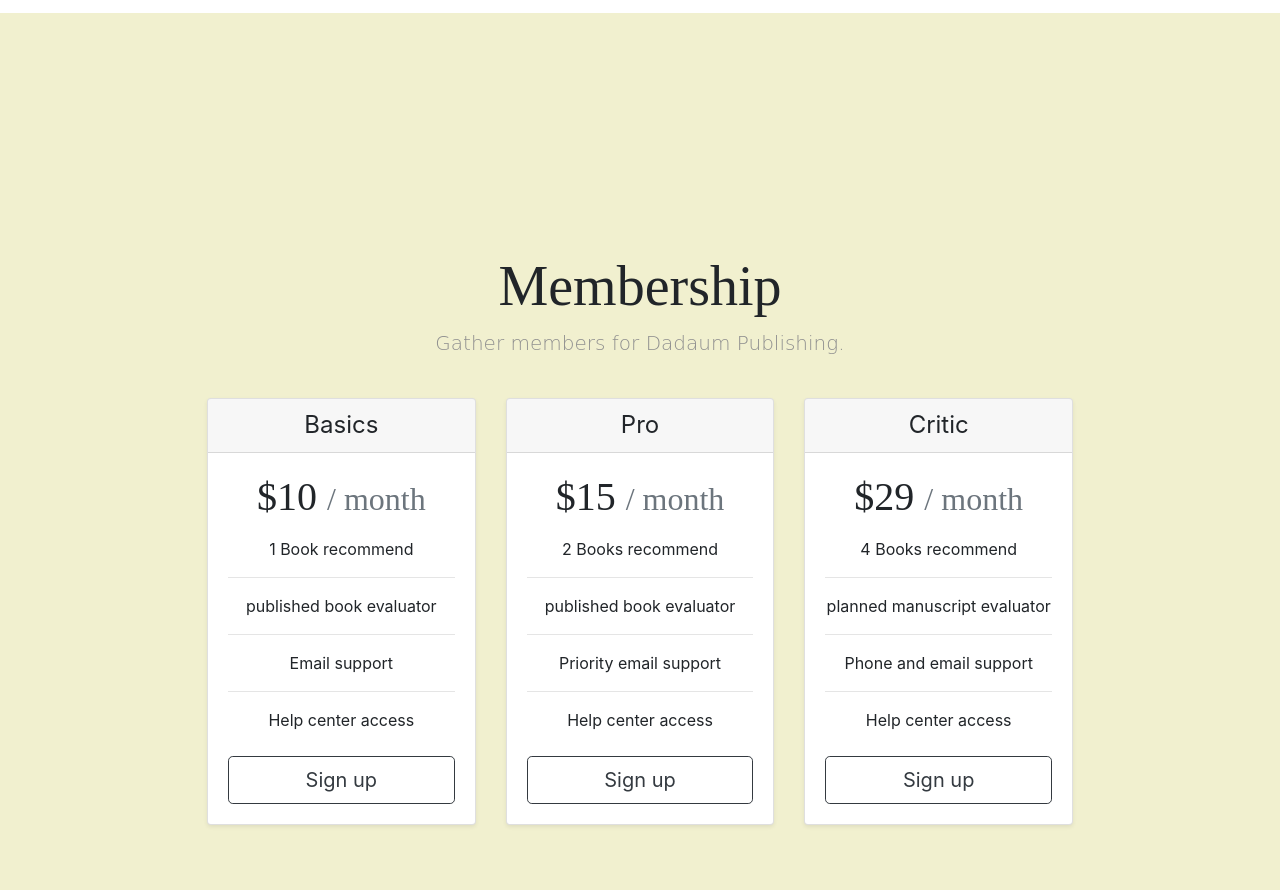
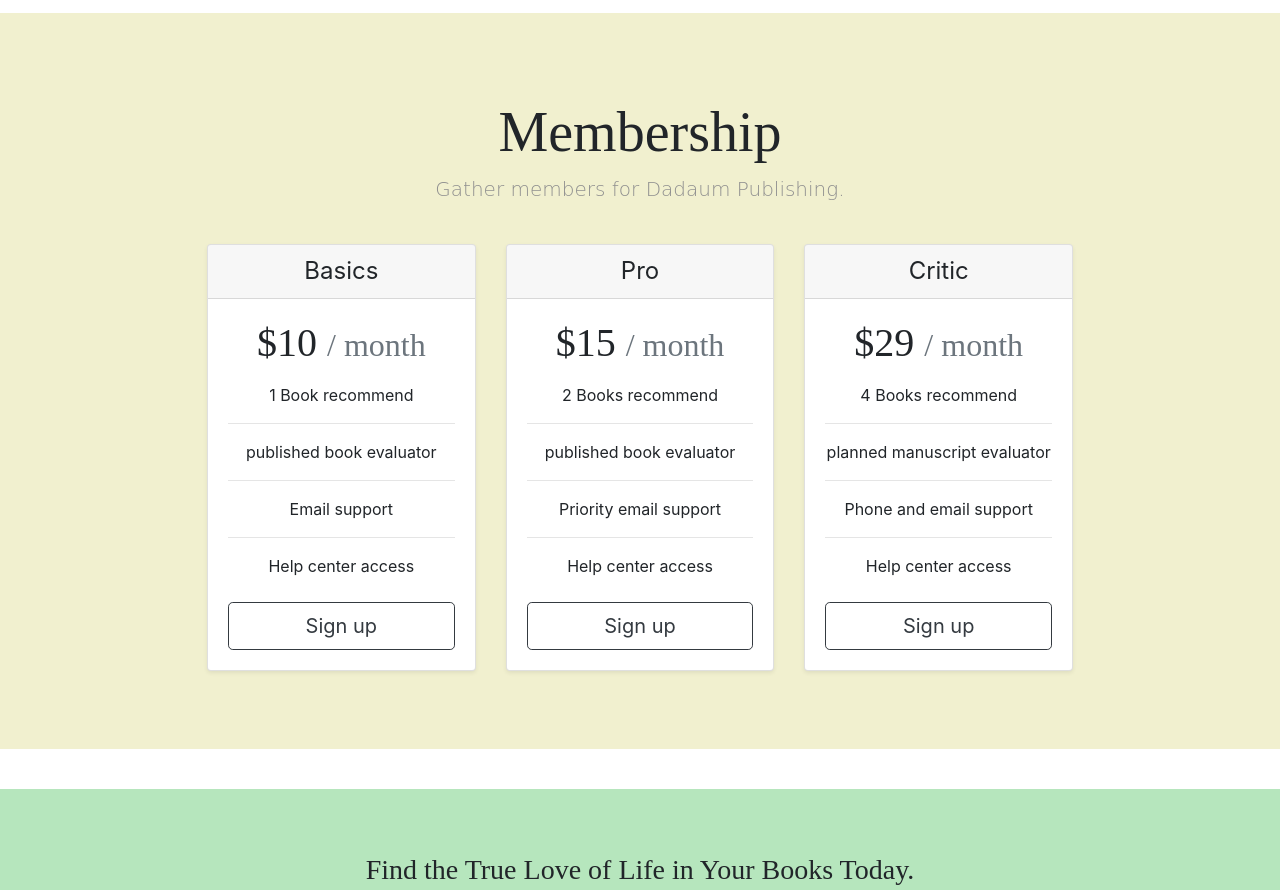
Before and after one commit to dadampublisher/cv, a plain HTML site: page index.html in a window 1280 px wide. Shown: the part 2576-3466 px from the top of the page. Drawn offline with nearby package versions, Linux system fonts and the light colour scheme; a web font is replaced by a local one.

Commit message:
Add files via upload

```diff
--- a/css/styles.css
+++ b/css/styles.css
@@ -64,7 +64,7 @@ p {
 /* Pricing section */
 #pricing {
   background-color: #f1f0cf;
-  padding: 15%
+  padding: 3% 15%;
 }
 
 /* Mini Book Shop */
```
